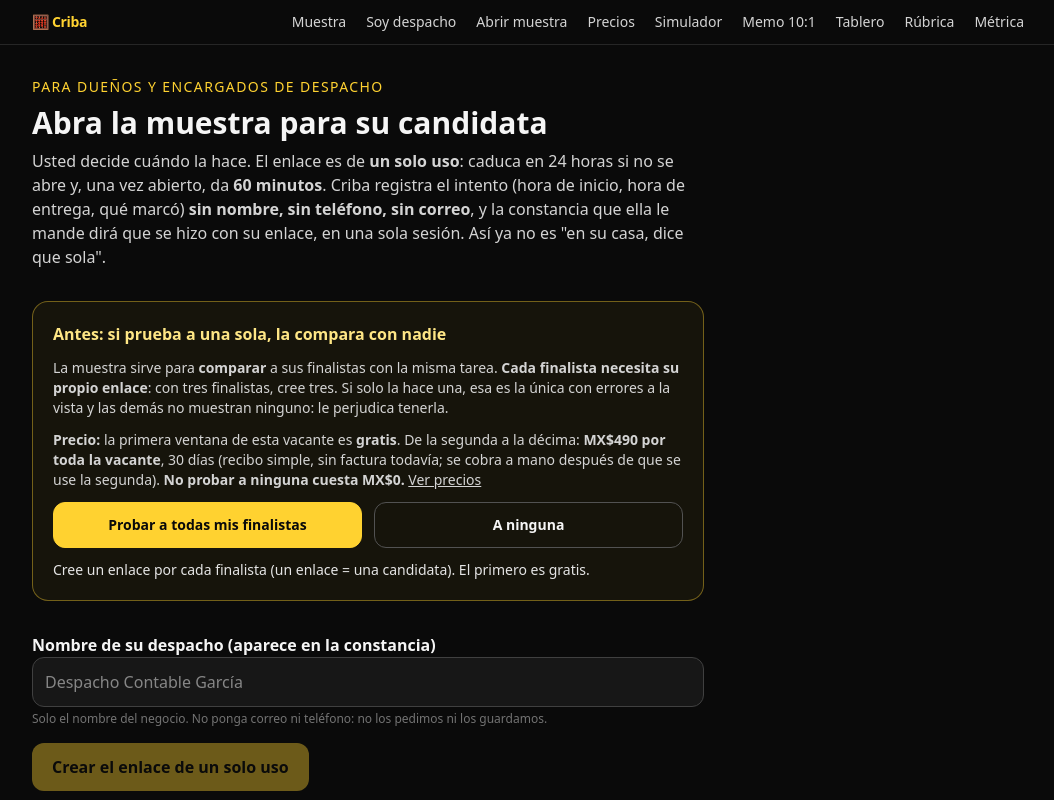
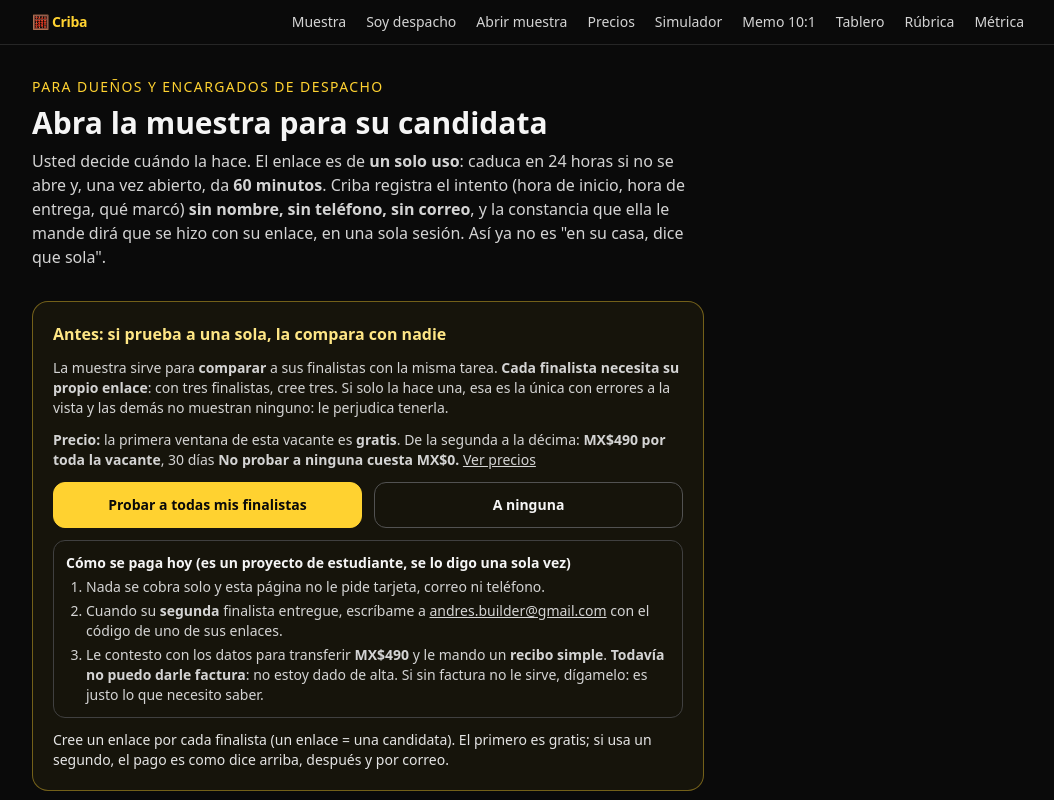
Before and after one commit to andresbuildshub/w04-criba, a Next.js app: page /convocar in a window 1280 px wide. Both pictures are taken after a click on the button "Probar a todas mis finalistas". Shown: the top 800 px of the page, without its empty margins (112-1166 px from the left). Built offline with nearby package versions, Linux system fonts and the light colour scheme.

Commit message:
fix persona r2: /convocar dice cómo se paga en la pantalla donde se decide (nada se cobra solo; correo con el código; transferencia MX$490; recibo simple, sin factura todavía) — sin pedir correo en el sitio; montos con MX$

```diff
--- a/app/convocar/page.js
+++ b/app/convocar/page.js
@@ -35,13 +35,21 @@ export default function Convocar() {
       <section className="space-y-3 rounded-2xl border border-amber-300/40 bg-amber-300/5 p-5" aria-labelledby="aviso-finalistas">
         <h2 id="aviso-finalistas" className="font-semibold text-amber-200">Antes: si prueba a una sola, la compara con nadie</h2>
         <p className="text-sm text-neutral-300">La muestra sirve para <b>comparar</b> a sus finalistas con la misma tarea. <b>Cada finalista necesita su propio enlace</b>: con tres finalistas, cree tres. Si solo la hace una, esa es la única con errores a la vista y las demás no muestran ninguno: le perjudica tenerla.</p>
-        <p className="text-sm text-neutral-300"><b>Precio:</b> la primera ventana de esta vacante es <b>gratis</b>. De la segunda a la décima: <b>MX$490 por toda la vacante</b>, 30 días (recibo simple, sin factura todavía; se cobra a mano después de que se use la segunda). <b>No probar a ninguna cuesta MX$0.</b> <Link href="/pricing" className="underline">Ver precios</Link></p>
+        <p className="text-sm text-neutral-300"><b>Precio:</b> la primera ventana de esta vacante es <b>gratis</b>. De la segunda a la décima: <b>MX$490 por toda la vacante</b>, 30 días <b>No probar a ninguna cuesta MX$0.</b> <Link href="/pricing" className="underline">Ver precios</Link></p>
         <div className="grid grid-cols-2 gap-3">
           <button type="button" onClick={() => elegir('todas')} aria-pressed={eleccion === 'todas'} className={`rounded-xl border px-3 py-3 text-sm font-semibold ${eleccion === 'todas' ? 'border-amber-300 bg-amber-300 text-neutral-950' : 'border-neutral-600'}`}>Probar a todas mis finalistas</button>
           <button type="button" onClick={() => elegir('ninguna')} aria-pressed={eleccion === 'ninguna'} className={`rounded-xl border px-3 py-3 text-sm font-semibold ${eleccion === 'ninguna' ? 'border-amber-300 bg-amber-300 text-neutral-950' : 'border-neutral-600'}`}>A ninguna</button>
         </div>
+        <div className="rounded-xl border border-neutral-700 p-3 text-sm text-neutral-300">
+          <p className="font-semibold text-neutral-100">Cómo se paga hoy (es un proyecto de estudiante, se lo digo una sola vez)</p>
+          <ol className="mt-1 list-decimal space-y-1 pl-5">
+            <li>Nada se cobra solo y esta página no le pide tarjeta, correo ni teléfono.</li>
+            <li>Cuando su <b>segunda</b> finalista entregue, escríbame a <a href="mailto:andres.builder@gmail.com?subject=Criba%20-%20pago%20de%20vacante" className="underline">andres.builder@gmail.com</a> con el código de uno de sus enlaces.</li>
+            <li>Le contesto con los datos para transferir <b>MX$490</b> y le mando un <b>recibo simple</b>. <b>Todavía no puedo darle factura</b>: no estoy dado de alta. Si sin factura no le sirve, dígamelo: es justo lo que necesito saber.</li>
+          </ol>
+        </div>
         {eleccion === 'ninguna' && <p role="status" className="text-sm text-neutral-200">De acuerdo. No se abrió nada y no se cobra nada. Si cambia de opinión, aquí sigue.</p>}
-        {eleccion === 'todas' && <p role="status" className="text-sm text-neutral-200">Cree un enlace por cada finalista (un enlace = una candidata). El primero es gratis.</p>}
+        {eleccion === 'todas' && <p role="status" className="text-sm text-neutral-200">Cree un enlace por cada finalista (un enlace = una candidata). El primero es gratis; si usa un segundo, el pago es como dice arriba, después y por correo.</p>}
       </section>
 
       {eleccion === 'ninguna' ? null : !res ? (
--- a/app/page.js
+++ b/app/page.js
@@ -37,7 +37,7 @@ export default function Home() {
         </p>
       </section>
 
-      <p className="text-sm text-neutral-400">¿Quién hace esto? Andrés Álvarez Morphy, estudiante. Es un proyecto de curso (Crystal Ball Studio, semana 4) para probar una idea con despachos reales antes de cobrarle a nadie. Dudas: andres.builder@gmail.com</p>
+      <p className="text-sm text-neutral-400">¿Quién hace esto? Andrés Álvarez Morphy, estudiante. Es un proyecto de curso (Crystal Ball Studio) para probar una idea con despachos reales antes de cobrarle a nadie. Dudas: andres.builder@gmail.com</p>
 
       <section className="grid gap-6 text-sm text-neutral-300 sm:grid-cols-3">
         <div><h3 className="font-semibold text-neutral-100">Lo que certifica</h3><p className="mt-1">Que en esta tarea, esta persona detectó N de 4 errores y redactó un mensaje que cumple X de Y verificaciones. Nada más.</p></div>
--- a/test/e2e14.cjs
+++ b/test/e2e14.cjs
@@ -68,6 +68,7 @@ const num = s => Number(String(s).replace(/[^0-9-]/g, ''));
   const a = await p.getByRole('button', { name: 'Probar a todas mis finalistas' }).boundingBox();
   const z = await p.getByRole('button', { name: 'A ninguna' }).boundingBox();
   ok(a && z && Math.abs(a.width - z.width) < 2 && Math.abs(a.height - z.height) < 2, `/convocar: "a ninguna" mide lo mismo (${a && Math.round(a.width)}×${a && Math.round(a.height)} vs ${z && Math.round(z.width)}×${z && Math.round(z.height)})`);
+  ok(await p.getByText('Cómo se paga hoy').count() === 1 && await p.locator('a[href^="mailto:"]').count() >= 1, '/convocar: cómo se paga, en la pantalla donde se decide (fix persona r2)');
   await snap('04-convocar');
   await p.getByRole('button', { name: 'A ninguna' }).click();
   ok(await p.getByText('no se cobra nada').count() === 1 && await p.locator('#despacho').count() === 0, '"a ninguna": no se cobra, se oculta el formulario');
```
Also changed, not shown: lib/precios.js.
